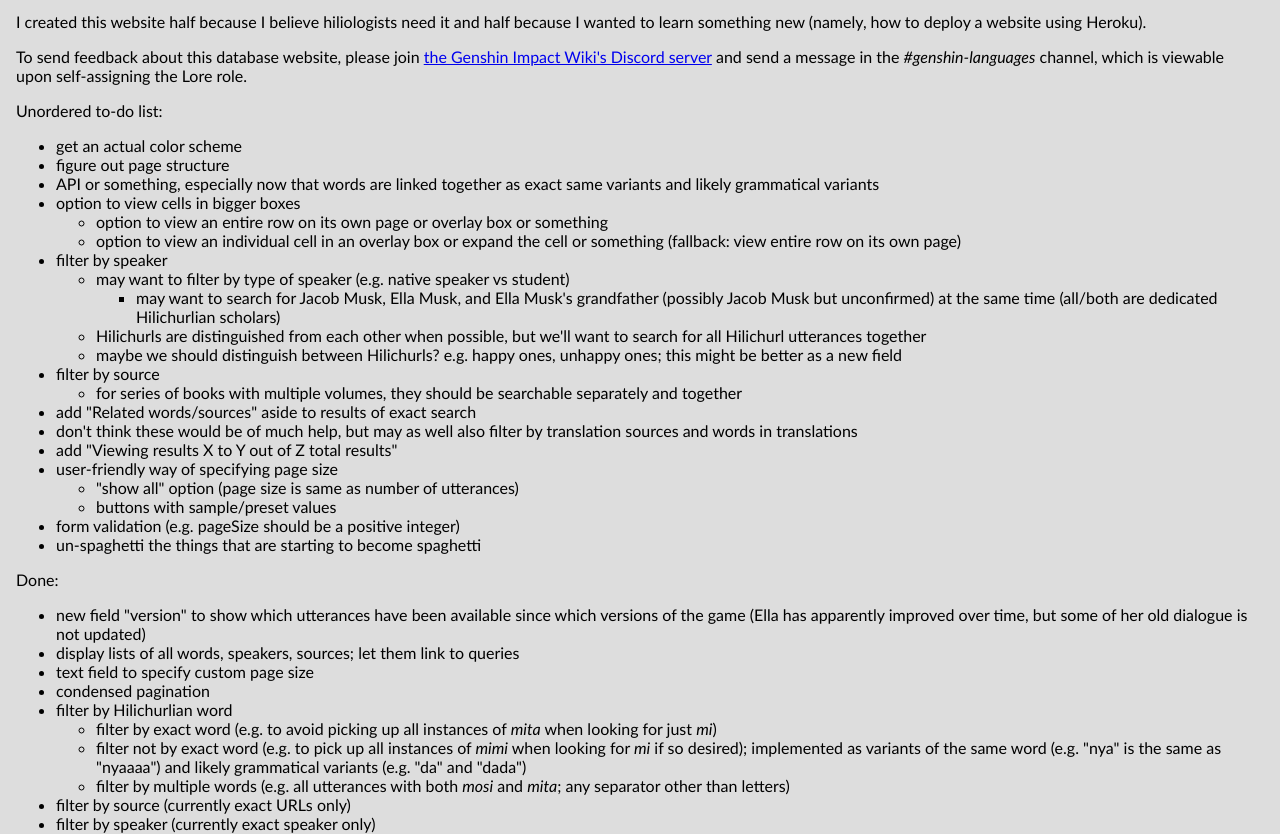
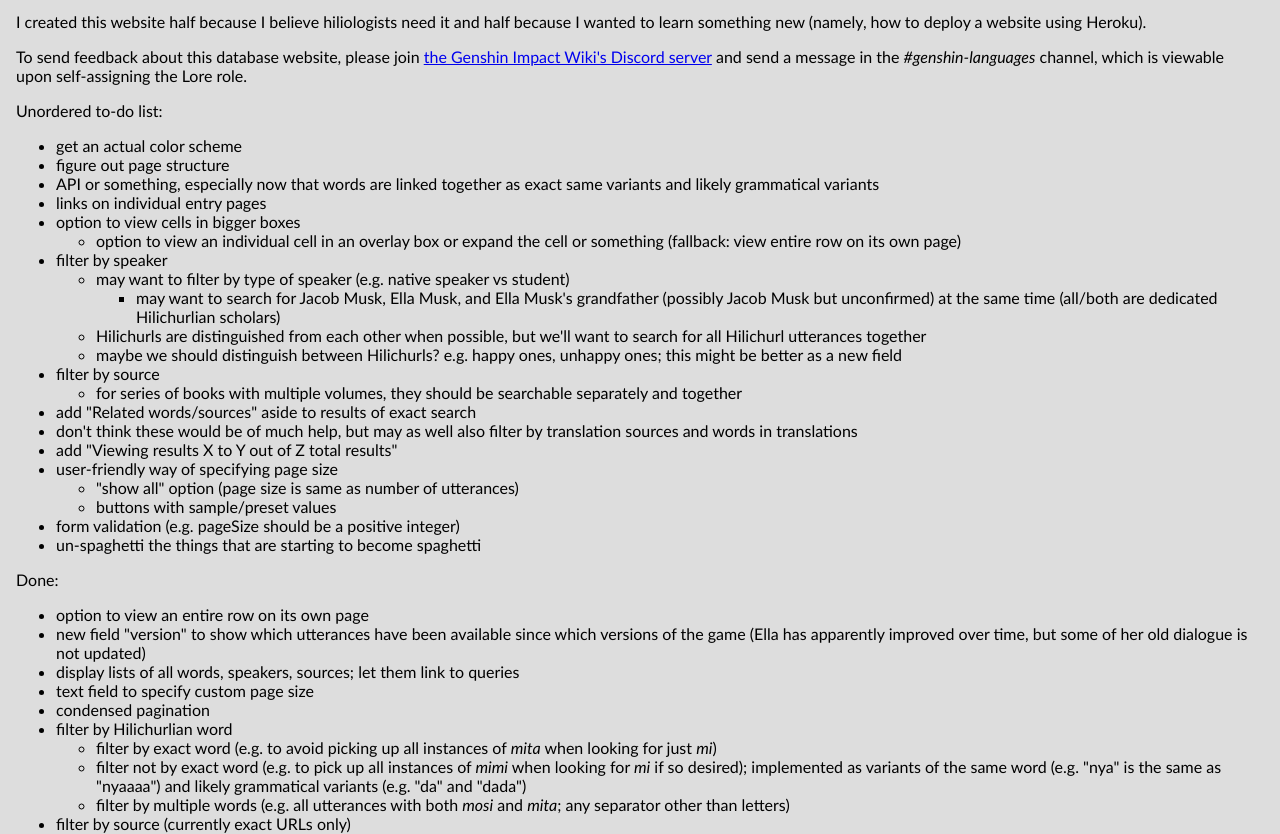
Before and after one commit to mengsarah/hilichurlian-database, a Django app: page /about in a window 1280 px wide. Shown: the part 228-1062 px from the top of the page. Run offline with Django 3.2, Linux system fonts and the light colour scheme; parts of the project's set-up code (start-up, migrations or seed data) failed here and were passed over.

Commit message:
housekeeping: whitespace, to-do list

```diff
--- a/hilichurlian_database/templates/hilichurlian_database/about.html
+++ b/hilichurlian_database/templates/hilichurlian_database/about.html
@@ -15,9 +15,9 @@
 	<li>get an actual color scheme</li>
 	<li>figure out page structure</li>
 	<li>API or something, especially now that words are linked together as exact same variants and likely grammatical variants</li>
+	<li>links on individual entry pages</li>
 	<li>option to view cells in bigger boxes
 		<ul>
-			<li>option to view an entire row on its own page or overlay box or something</li>
 			<li>option to view an individual cell in an overlay box or expand the cell or something (fallback: view entire row on its own page)</li>
 		</ul>
 	</li>
@@ -52,6 +52,7 @@
 
 <p>Done:</p>
 <ul>
+	<li>option to view an entire row on its own page</li>
 	<li>new field "version" to show which utterances have been available since which versions of the game (Ella has apparently improved over time, but some of her old dialogue is not updated)</li>
 	<li>display lists of all words, speakers, sources; let them link to queries</li>
 	<li>text field to specify custom page size</li>
```
Also changed, not shown: hilichurlian_database/templates/hilichurlian_database/entry.html (+8 -4 lines), hilichurlian_database/templates/hilichurlian_database/select.html (indentation only).
